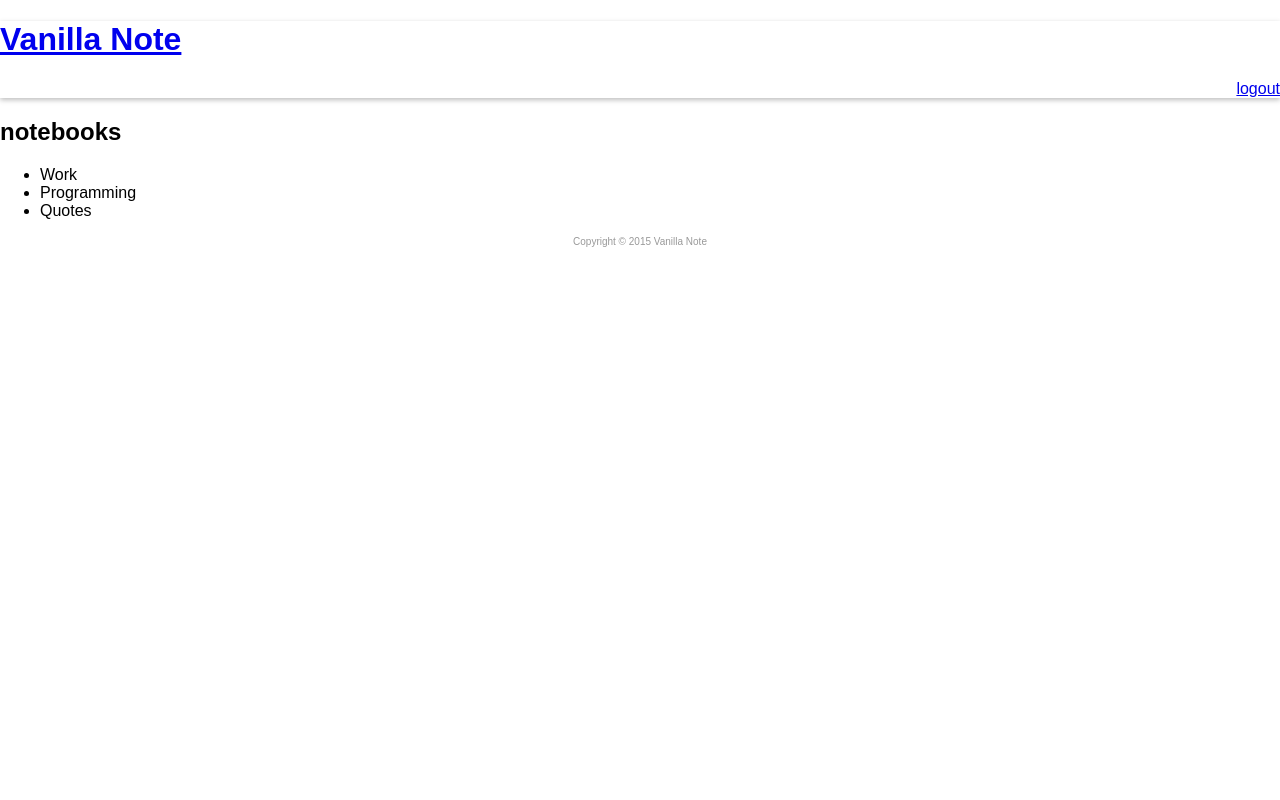
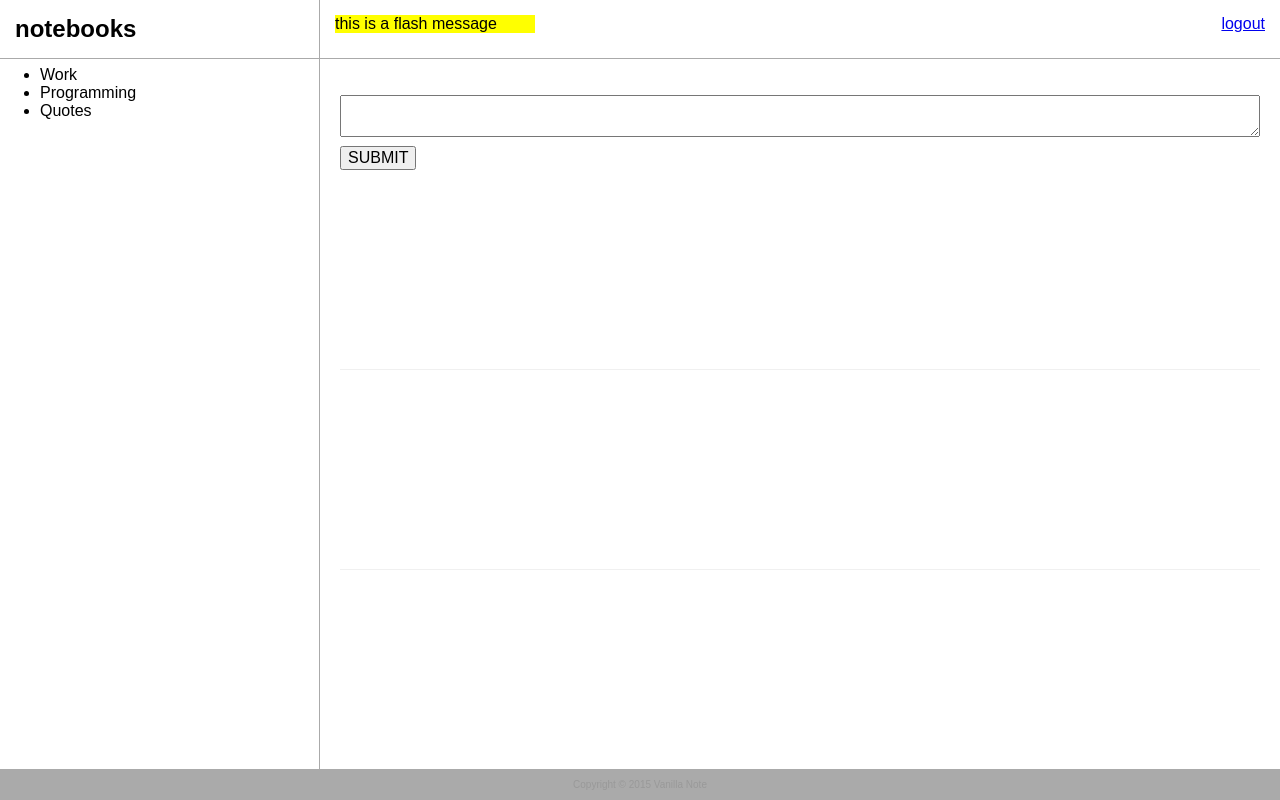
Before and after one commit to joelcolucci/vanillanote, a Flask app: template templates/home.html in a window 1280 px wide. Run offline with Flask 2, Linux system fonts and the light colour scheme; the template is opened without the code that fills it, so the values that code supplies are empty; parts of the project's set-up code (start-up, migrations or seed data) failed here and were passed over.

Commit message:
impd new basic css layout of app

```diff
--- a/static/css/layout.css
+++ b/static/css/layout.css
@@ -1,3 +1,100 @@
 /*------------------------------------*\
-    #LAYOUT-STYLES
+    #GENERAL-STYLES
 \*------------------------------------*/
+
+* {
+    -moz-box-sizing: border-box;
+    box-sizing: border-box;
+}
+
+html,
+body,
+.wrapper,
+.side-bar {
+    height: 100%;
+}
+
+
+
+
+
+/*------------------------------------*\
+    #TOOLBAR-STYLES
+\*------------------------------------*/
+
+.tool-bar {
+    position: fixed;
+    width: 100%;
+    top: 0;
+    border-bottom: 1px solid #aaa;
+}
+
+.heading,
+.flash-box,
+.controls {
+    display: inline-block;
+    margin: 15px;
+}
+
+.flash-box {
+    position: absolute;
+    left: 320px;
+    width: 200px;
+    background: #ff0;
+}
+
+.controls {
+    position: absolute;
+    right: 0;
+}
+
+
+
+
+
+/*------------------------------------*\
+    #TOOLBAR-STYLES
+\*------------------------------------*/
+
+.side-bar {
+    position: absolute;
+    left: 0;
+    top: 0;
+    height: 100%;
+    width: 320px;
+    padding: 50px 0;
+    border-right: 1px solid #aaa;
+}
+
+
+
+
+
+/*------------------------------------*\
+    #MAIN-CONTENT-STYLES
+\*------------------------------------*/
+
+.main-content {
+    padding: 20px 20px 40px;
+    position: absolute;
+    top:  70px;
+    bottom: 0;
+    right: 0;
+    left: 320px;
+    overflow: scroll;
+}
+
+
+
+
+
+/*------------------------------------*\
+    #FOOTER-STYLES
+\*------------------------------------*/
+
+.footer {
+    position: absolute;
+    bottom: 0;
+    width: 100%;
+    background: #aaa;
+}
--- a/static/css/styles.css
+++ b/static/css/styles.css
@@ -6,3 +6,75 @@
     margin-bottom: 10px;
     box-shadow: 0 2px 5px rgba(0,0,0,0.26);
 }
+
+
+
+
+
+/*------------------------------------*\
+    #HEADINGS-STYLES
+\*------------------------------------*/
+
+.container-headings {
+    border-bottom: 1px solid #F0F0F0;
+}
+
+.container-headings > .col-4 {
+    border-right: 1px solid #F0F0F0;
+}
+
+.container-controls {
+    padding: 15px 0;
+}
+
+
+
+
+
+/*------------------------------------*\
+    #FORM-STYLES
+\*------------------------------------*/
+.form-group textarea {
+    width: 100%;
+}
+
+
+
+
+
+/*------------------------------------*\
+    #FLASH-STYLES
+\*------------------------------------*/
+
+.container-flash {
+    height: 65px;
+}
+
+
+
+
+
+/*------------------------------------*\
+    #NOTEBOOK-STYLES
+\*------------------------------------*/
+
+.container-notebooks {
+    border-right: 1px solid #F0F0F0;
+}
+
+.container-notebooks > .col-4 {
+    border-right: 1px solid #F0F0F0;
+}
+
+
+
+
+
+/*------------------------------------*\
+    #NOTE-STYLES
+\*------------------------------------*/
+
+.note {
+    min-height: 200px;
+    border-bottom: 1px solid #F0F0F0;
+}
--- a/templates/home.html
+++ b/templates/home.html
@@ -1,26 +1,39 @@
 {% extends "wrapper_main.html" %}
 {% block content %}
 
-<div class="container">
-    <div class="row">
-        <div class="col-4">
-            <h2>notebooks</h2>
+<div class="wrapper">
+
+    <div class="tool-bar">
+        <h2 class="heading">notebooks</h2>
+        <div class="flash-box">
+            <!-- flash messages will go here -->
+            this is a flash message
         </div>
-        <div class="col-8">
-            <!-- flash messages will go here -->
+
+        <div class="controls">
+            <a href="{{url_for('gdisconnect')}}">logout</a>
         </div>
-    </div>
-    <div class="row">
-        <div class="col-4">
-            <div class="list-notebooks">
-                <ul>
-                    <li>Work</li>
-                    <li>Programming</li>
-                    <li>Quotes</li>
-                </ul>
-            </div>
+    </div> <!-- end .tool-bar -->
+
+    <div class="side-bar">
+        <ul class="notebooks">
+            <li>Work</li>
+            <li>Programming</li>
+            <li>Quotes</li>
+        </ul>
+   </div> <!-- end .side-bar -->
+
+   <div class="main-content">
+        <div class="container-new-note">
+            <form>
+                <div class="form-group">
+                    <textarea></textarea>
+                </div>
+                <input type="submit" value="SUBMIT">
+            </form>
         </div>
-        <div class="col-8">
+
+        <div class="notes">
             <div class="note">
             </div>
             <div class="note">
@@ -28,7 +41,9 @@
             <div class="note">
             </div>
         </div>
-    </div>
-</div>
+
+    </div> <!-- end .main-content -->
+
+</div> <!-- end .wrapper -->
 
 {% endblock %}
--- a/templates/wrapper_login.html
+++ b/templates/wrapper_login.html
@@ -6,7 +6,7 @@
     <meta name="viewport" content="width=device-width, initial-scale=1">
     <title>Vanilla Note</title>
     <link href="{{ url_for('static', filename='css/normalize.css') }}" rel="stylesheet">
-    <link href="{{ url_for('static', filename='css/grid.css') }}" rel="stylesheet">
+    <link href="{{ url_for('static', filename='css/layout.css') }}" rel="stylesheet">
     <link href="{{ url_for('static', filename='css/theme.css') }}" rel="stylesheet">
     <link href="{{ url_for('static', filename='css/styles.css') }}" rel="stylesheet">
 
--- a/templates/wrapper_main.html
+++ b/templates/wrapper_main.html
@@ -6,30 +6,15 @@
     <meta name="viewport" content="width=device-width, initial-scale=1">
     <title>Vanilla Note</title>
     <link href="{{ url_for('static', filename='css/normalize.css') }}" rel="stylesheet">
-    <link href="{{ url_for('static', filename='css/grid.css') }}" rel="stylesheet">
+    <link href="{{ url_for('static', filename='css/layout.css') }}" rel="stylesheet">
     <link href="{{ url_for('static', filename='css/theme.css') }}" rel="stylesheet">
     <link href="{{ url_for('static', filename='css/styles.css') }}" rel="stylesheet">
 
 </head>
 <body>
-    <header class="main-header">
-        <div class="container">
-            <div class="row">
-                <div class="col-6">
-                    <h1 class="main-logo"><a href="/">Vanilla Note</a></h1>
-                </div>
-                <div class="col-6 text-right">
-                    <nav>
-                        <a href="#">logout</a>
-                    </nav>
-                </div>
-            </div>
-        </div>
-
-    </header>
     {% block content %}
     {% endblock %}
-    <footer>
+    <footer class="footer">
         <div class="container">
             <div class="row">
                 <div class="col-12 text-center">
```
